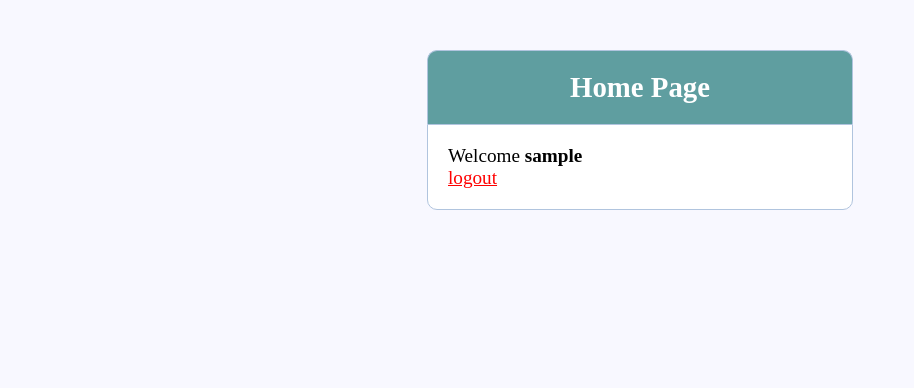
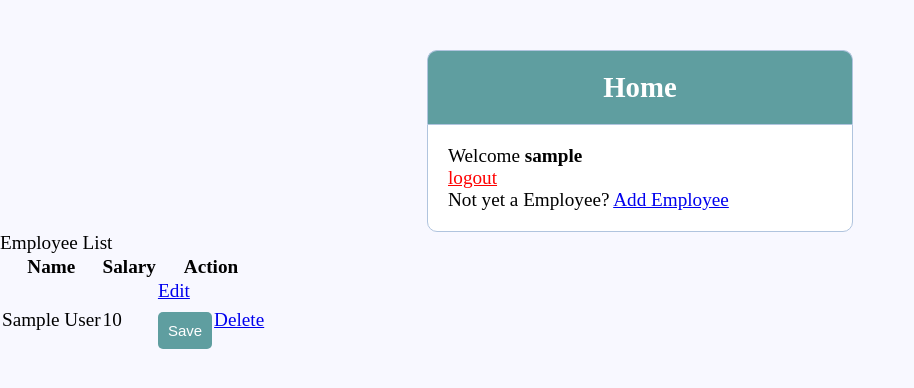
Before and after one commit to kamal447500/php-basic-project, a PHP site: page /index.php in a window 1280 px wide. Shown: the top 388 px of the page, without its empty margins (0-914 px from the left). Run offline with PHP 8.4, Linux system fonts and the light colour scheme; the visitor is signed in with stand-in values (Sample User, id 1); tables that the repository leaves empty or names only in its code hold one stand-in row (values such as "Sample post"); data that the repository does not hold is empty.

Commit message:
Add files via upload

```diff
--- a/index.php
+++ b/index.php
@@ -1,26 +1,41 @@
+<?php  include('server.php'); ?>
 <?php
-  session_start();
 
-  if (!isset($_SESSION['username'])) {
-  	$_SESSION['msg'] = "You must log in first";
-  	header('location: login.php');
-  }
-  if (isset($_GET['logout'])) {
-  	session_destroy();
-  	unset($_SESSION['username']);
-  	header("location: login.php");
-  }
+if(isset($_session['username'])){
+	$_SESSION['msg'] = "you must log in first to view the page";
+	header("location : login.php");
+}
+
+if(isset($_GET['logout'])){
+	session_destroy();
+	unset($_SESSION['username']);
+	header("location : login.php");
+}
 ?>
+<?php
+	if (isset($_GET['edit'])) {
+		$id = $_GET['edit'];
+		$update = true;
+		$record = mysqli_query($db, "SELECT * FROM employees WHERE id=$id");
+
+		if (count($record) == 1 ) {
+			$n = mysqli_fetch_array($record);
+			$name = $n['name'];
+			$salary = $n['salary'];
+		}
+	}
+?>
+
 <!DOCTYPE html>
 <html>
 <head>
-	<title>Home</title>
+	<title>Homepage</title>
 	<link rel="stylesheet" type="text/css" href="style.css">
 </head>
 <body>
 
 <div class="header">
-	<h2>Home Page</h2>
+	<h2>Home</h2>
 </div>
 <div class="content">
   	<!-- notification message -->
@@ -36,11 +51,47 @@
   	<?php endif ?>
 
     <!-- logged in user information -->
+
     <?php  if (isset($_SESSION['username'])) : ?>
     	<p>Welcome <strong><?php echo $_SESSION['username']; ?></strong></p>
     	<p> <a href="index.php?logout='1'" style="color: red;">logout</a> </p>
+    	<p> Not yet a Employee? <a href="employee.php">Add Employee</a> </p>
     <?php endif ?>
 </div>
 
+
+<?php $results = mysqli_query($db, "SELECT * FROM employees"); ?>
+
+<table>
+	<thead>
+		<tr>
+			<p>Employee List</p>
+			<th>Name</th>
+			<th>Salary</th>
+			<th colspan="2">Action</th>
+		</tr>
+	</thead>
+
+	<?php while ($row = mysqli_fetch_array($results)) { ?>
+		<tr>
+			<td><?php echo $row['name']; ?></td>
+			<td><?php echo $row['salary']; ?></td>
+			<td>
+				<a href="employee.php?edit=<?php echo $row['id']; ?>" class="edit_btn" >Edit</a>
+				<div class="input-group">
+					<?php if ($update == true): ?>
+						<button class="btn" type="submit" name="update" style="background: #556B2F;" >update</button>
+					<?php else: ?>
+						<button class="btn" type="submit" name="save" >Save</button>
+					<?php endif ?>
+
+				</div>
+			</td>
+			<td>
+				<a href="employee.php?del=<?php echo $row['id']; ?>" class="del_btn">Delete</a>
+			</td>
+		</tr>
+	<?php } ?>
+</table>
 </body>
 </html>
```
